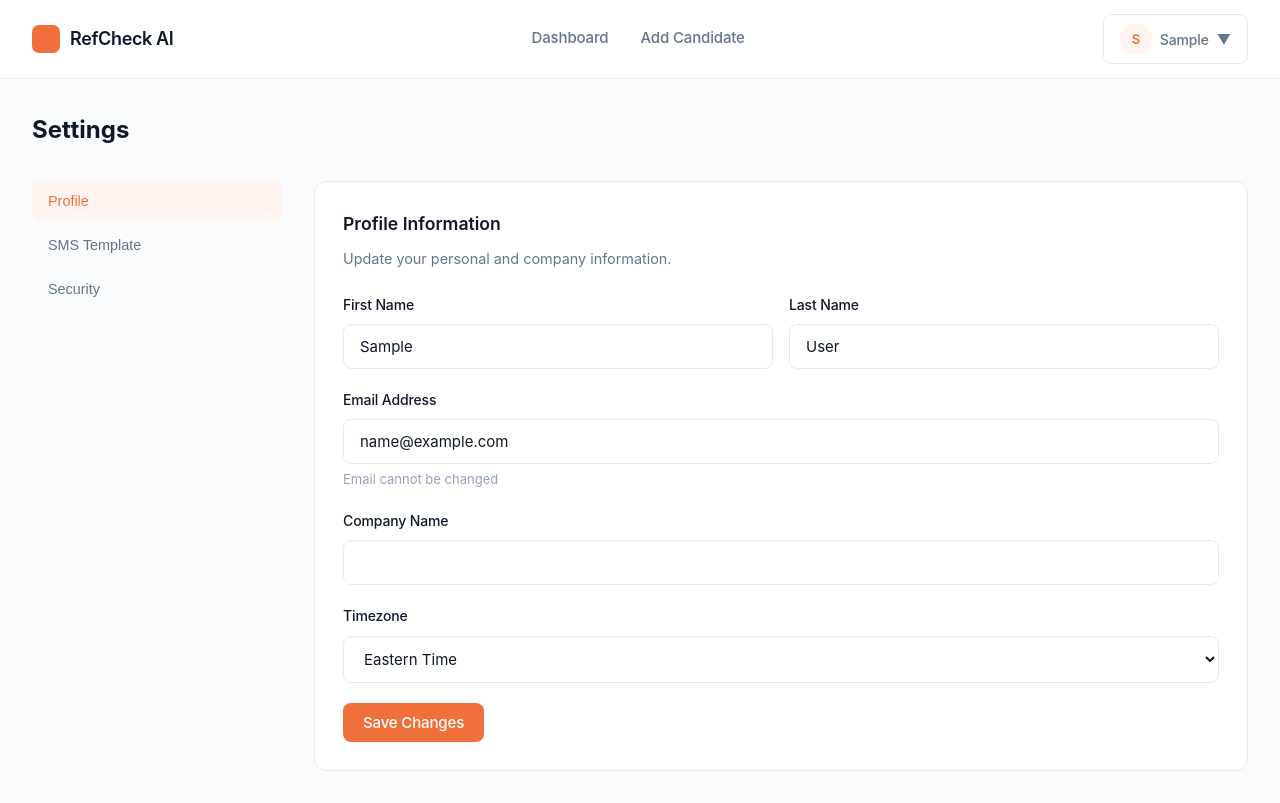
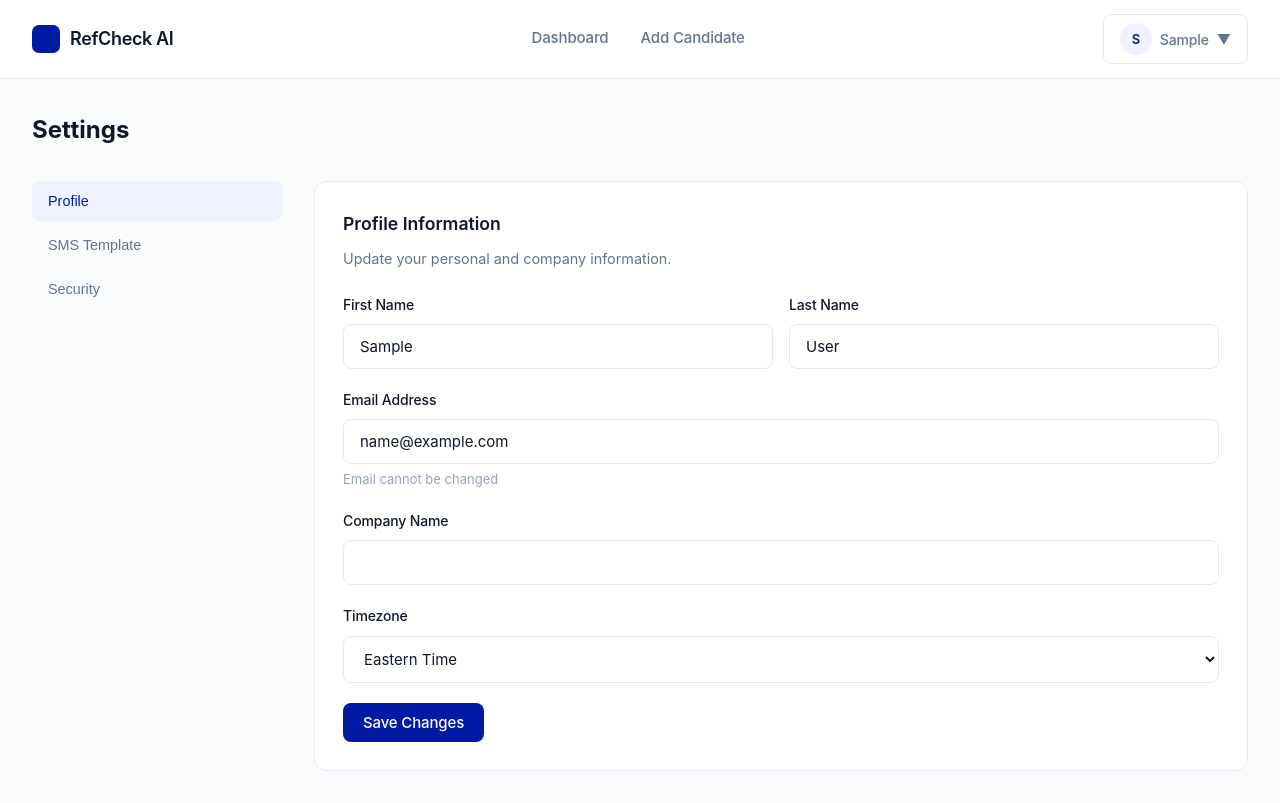
Before and after one commit to edest28/RefCheck_3, a Flask app: page /settings in a window 1280 px wide. Run offline with Flask 3, Linux system fonts and the light colour scheme; the visitor is signed in with stand-in values (Sample User, id 1).

Commit message:
Update accent color to #001aa3 and fix local auth flows

```diff
--- a/404.html
+++ b/404.html
@@ -10,8 +10,8 @@
         .error-code { font-size: 6rem; font-weight: 700; color: #e2e8f0; line-height: 1; }
         .error-title { font-size: 1.5rem; font-weight: 600; margin: 1rem 0 0.5rem; }
         .error-message { color: #64748b; margin-bottom: 2rem; }
-        .btn { display: inline-block; padding: 0.75rem 1.5rem; background: #F0703C; color: white; border-radius: 8px; text-decoration: none; font-weight: 600; }
-        .btn:hover { background: #ff8a5c; }
+        .btn { display: inline-block; padding: 0.75rem 1.5rem; background: #001aa3; color: white; border-radius: 8px; text-decoration: none; font-weight: 600; }
+        .btn:hover { background: #2546ff; }
     </style>
 </head>
 <body>
--- a/500.html
+++ b/500.html
@@ -10,8 +10,8 @@
         .error-code { font-size: 6rem; font-weight: 700; color: #e2e8f0; line-height: 1; }
         .error-title { font-size: 1.5rem; font-weight: 600; margin: 1rem 0 0.5rem; }
         .error-message { color: #64748b; margin-bottom: 2rem; }
-        .btn { display: inline-block; padding: 0.75rem 1.5rem; background: #F0703C; color: white; border-radius: 8px; text-decoration: none; font-weight: 600; }
-        .btn:hover { background: #ff8a5c; }
+        .btn { display: inline-block; padding: 0.75rem 1.5rem; background: #001aa3; color: white; border-radius: 8px; text-decoration: none; font-weight: 600; }
+        .btn:hover { background: #2546ff; }
     </style>
 </head>
 <body>
--- a/app.py
+++ b/app.py
@@ -150,7 +150,11 @@ def register():
             db.session.add(user)
             db.session.commit()
 
-            log_audit(user.id, 'user_registered')
+            # Try to log audit, but don't fail registration if it fails
+            try:
+                log_audit(user.id, 'user_registered')
+            except Exception as audit_error:
+                print(f"Audit log error (non-critical): {audit_error}")
 
             login_user(user)
             flash('Welcome to RefCheck AI!', 'success')
@@ -158,9 +162,14 @@ def register():
         except Exception as e:
             db.session.rollback()
             import traceback
-            print(f"Registration error: {e}")
+            error_msg = str(e)
+            print(f"Registration error: {error_msg}")
             print(traceback.format_exc())
-            flash('An error occurred while creating your account. Please try again.', 'error')
+            # Show more specific error message if possible
+            if 'UNIQUE constraint' in error_msg or 'duplicate' in error_msg.lower():
+                flash('An account with this email already exists.', 'error')
+            else:
+                flash(f'An error occurred while creating your account: {error_msg}', 'error')
             return render_template('register.html')
 
     return render_template('register.html')
--- a/auth.py
+++ b/auth.py
@@ -11,7 +11,7 @@ from models import db, User, AuditLog
 import json
 
 login_manager = LoginManager()
-login_manager.login_view = 'auth.login'
+login_manager.login_view = 'login'
 login_manager.login_message = 'Please log in to access this page.'
 login_manager.login_message_category = 'info'
 
--- a/register.html
+++ b/register.html
@@ -8,9 +8,9 @@
         :root {
             --bg-primary: #ffffff;
             --bg-secondary: #f8fafc;
-            --accent: #F0703C;
-            --accent-light: #ff8a5c;
-            --accent-bg: #fff4f0;
+            --accent: #001aa3;
+            --accent-light: #2546ff;
+            --accent-bg: #eef2ff;
             --danger: #dc2626;
             --danger-bg: #fef2f2;
             --success: #059669;
--- a/templates/404.html
+++ b/templates/404.html
@@ -10,8 +10,8 @@
         .error-code { font-size: 6rem; font-weight: 700; color: #e2e8f0; line-height: 1; }
         .error-title { font-size: 1.5rem; font-weight: 600; margin: 1rem 0 0.5rem; }
         .error-message { color: #64748b; margin-bottom: 2rem; }
-        .btn { display: inline-block; padding: 0.75rem 1.5rem; background: #F0703C; color: white; border-radius: 8px; text-decoration: none; font-weight: 600; }
-        .btn:hover { background: #ff8a5c; }
+        .btn { display: inline-block; padding: 0.75rem 1.5rem; background: #001aa3; color: white; border-radius: 8px; text-decoration: none; font-weight: 600; }
+        .btn:hover { background: #2546ff; }
     </style>
 </head>
 <body>
--- a/templates/500.html
+++ b/templates/500.html
@@ -10,8 +10,8 @@
         .error-code { font-size: 6rem; font-weight: 700; color: #e2e8f0; line-height: 1; }
         .error-title { font-size: 1.5rem; font-weight: 600; margin: 1rem 0 0.5rem; }
         .error-message { color: #64748b; margin-bottom: 2rem; }
-        .btn { display: inline-block; padding: 0.75rem 1.5rem; background: #F0703C; color: white; border-radius: 8px; text-decoration: none; font-weight: 600; }
-        .btn:hover { background: #ff8a5c; }
+        .btn { display: inline-block; padding: 0.75rem 1.5rem; background: #001aa3; color: white; border-radius: 8px; text-decoration: none; font-weight: 600; }
+        .btn:hover { background: #2546ff; }
     </style>
 </head>
 <body>
--- a/templates/base.html
+++ b/templates/base.html
@@ -9,10 +9,10 @@
             --bg-primary: #ffffff;
             --bg-secondary: #fafbfc;
             --bg-tertiary: #f4f6f8;
-            --accent: #F0703C;
-            --accent-light: #ff8a5c;
-            --accent-dark: #e85d2a;
-            --accent-bg: #fff4f0;
+            --accent: #001aa3;
+            --accent-light: #2546ff;
+            --accent-dark: #001072;
+            --accent-bg: #eef2ff;
             --success: #10b981;
             --success-bg: #ecfdf5;
             --warning: #f59e0b;
@@ -76,7 +76,7 @@
         .alert { padding: 0.875rem 1rem; border-radius: 8px; margin-bottom: 1rem; font-size: 0.9rem; display: flex; align-items: center; gap: 0.5rem; }
         .alert-error { background: var(--danger-bg); color: var(--danger); border: 1px solid rgba(220,38,38,0.2); }
         .alert-success { background: var(--success-bg); color: var(--success); border: 1px solid rgba(5,150,105,0.2); }
-        .alert-info { background: var(--accent-bg); color: var(--accent); border: 1px solid rgba(240,112,60,0.2); }
+        .alert-info { background: var(--accent-bg); color: var(--accent); border: 1px solid rgba(0,26,163,0.15); }
 
         .spinner { width: 20px; height: 20px; border: 2px solid var(--border); border-top-color: var(--accent); border-radius: 50%; animation: spin 1s linear infinite; }
         @keyframes spin { to { transform: rotate(360deg); } }
--- a/templates/register.html
+++ b/templates/register.html
@@ -8,9 +8,9 @@
         :root {
             --bg-primary: #ffffff;
             --bg-secondary: #f8fafc;
-            --accent: #F0703C;
-            --accent-light: #ff8a5c;
-            --accent-bg: #fff4f0;
+            --accent: #001aa3;
+            --accent-light: #2546ff;
+            --accent-bg: #eef2ff;
             --danger: #dc2626;
             --danger-bg: #fef2f2;
             --success: #059669;
```
Also changed, not shown: base.html (+4 -4 lines), login.html (+4 -4 lines), submit_references.html (+4 -4 lines), survey_form.html (+4 -4 lines), templates/login.html (+4 -4 lines), templates/submit_references.html (+4 -4 lines), templates/survey_form.html (+4 -4 lines).
